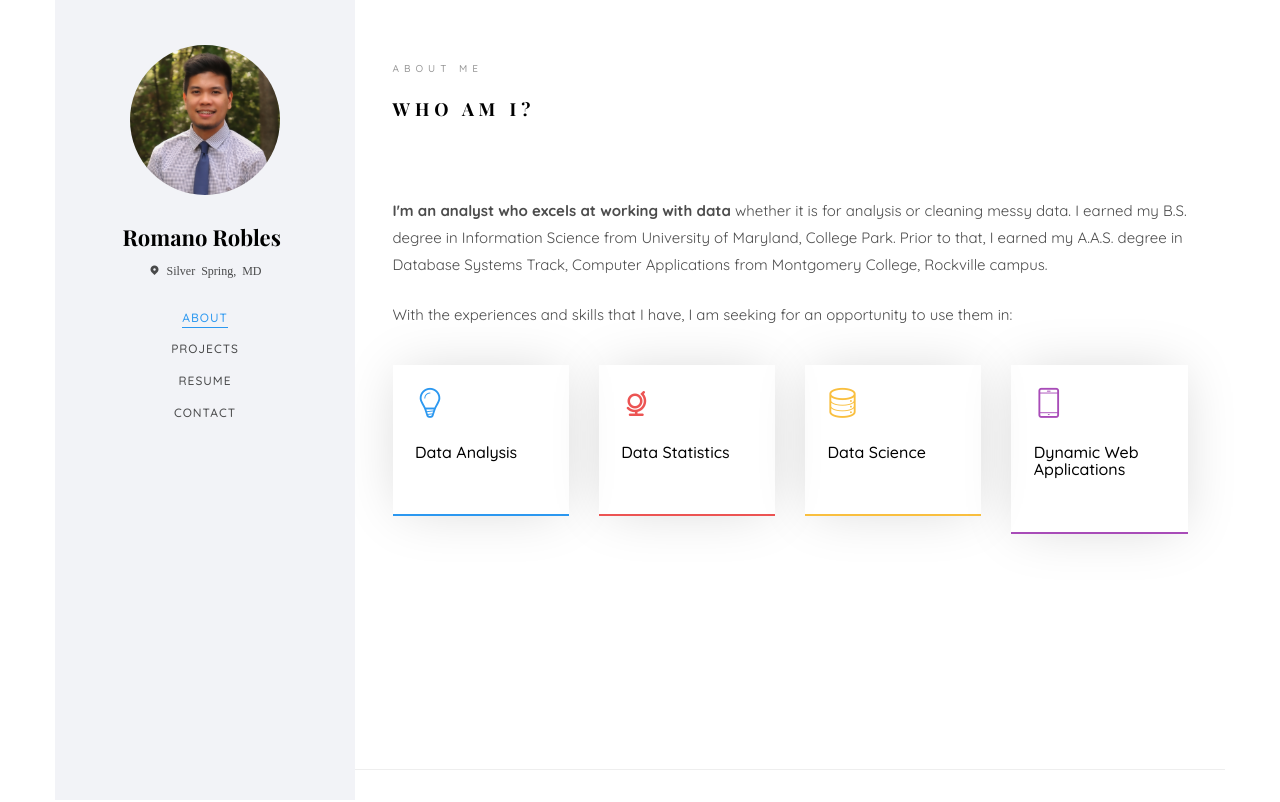
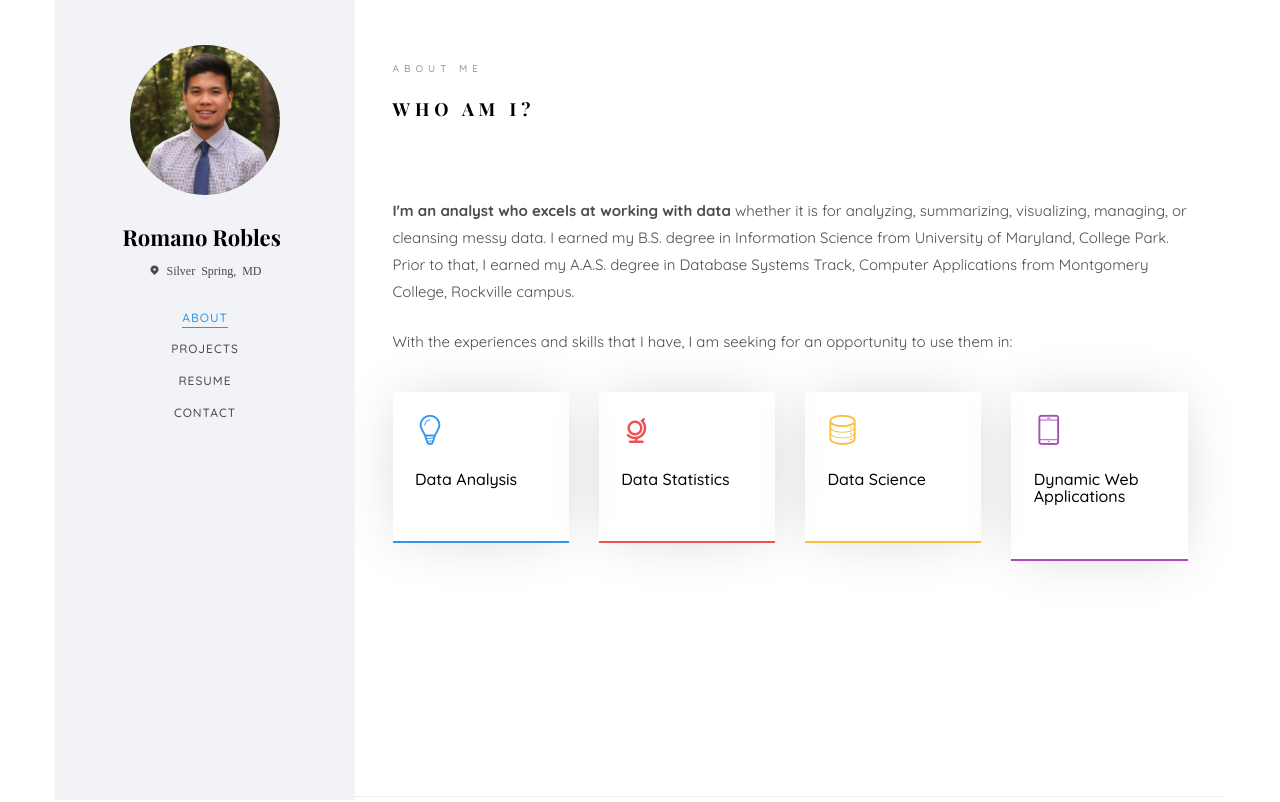
Before and after one commit to rrobles19/rrobles19.github.io, a plain HTML site: page index.html in a window 1280 px wide. Shown: the top 802 px of the page. Drawn offline with nearby package versions, Linux system fonts and the light colour scheme; files whose address does not match are found by name; a web font is replaced by a local one.

Commit message:
Update intro

```diff
--- a/index.html
+++ b/index.html
@@ -70,7 +70,7 @@
 									<div class="about-desc">
 										<span class="heading-meta">About Me</span>
 										<h2 class="colorlib-heading">Who Am I?</h2>
-										<p><strong>I'm an analyst who excels at working with data</strong> whether it is for analysis or cleaning messy data.
+										<p><strong>I'm an analyst who excels at working with data</strong> whether it is for analyzing, summarizing, visualizing, managing, or cleansing messy data.
 											I earned my B.S. degree in Information Science from University of Maryland, College Park.
 											Prior to that, I earned my A.A.S. degree in Database Systems Track, Computer Applications from Montgomery College, Rockville campus.</p>
 										<p>With the experiences and skills that I have, I am seeking for an opportunity to use them in:</p>
```
